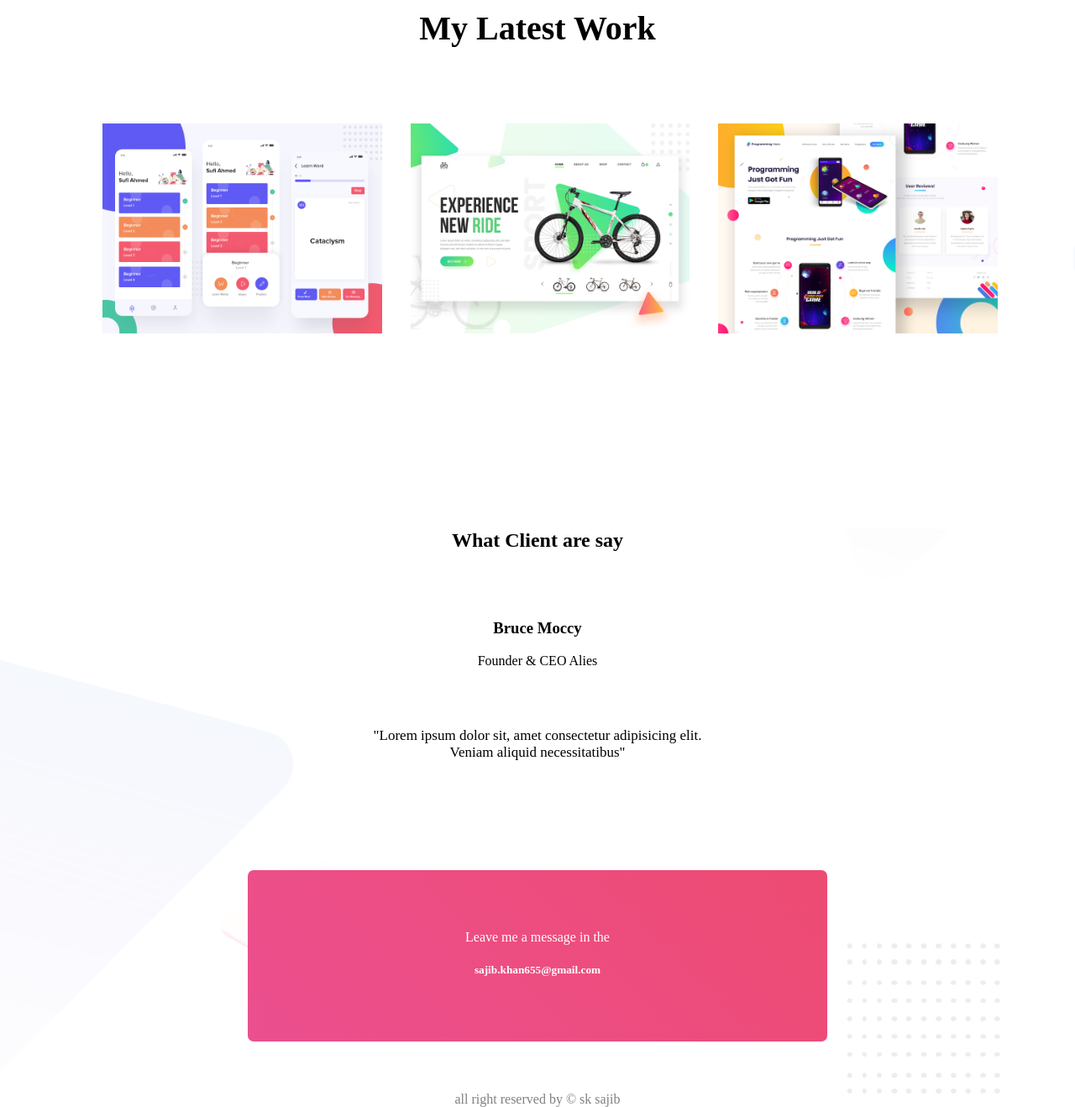
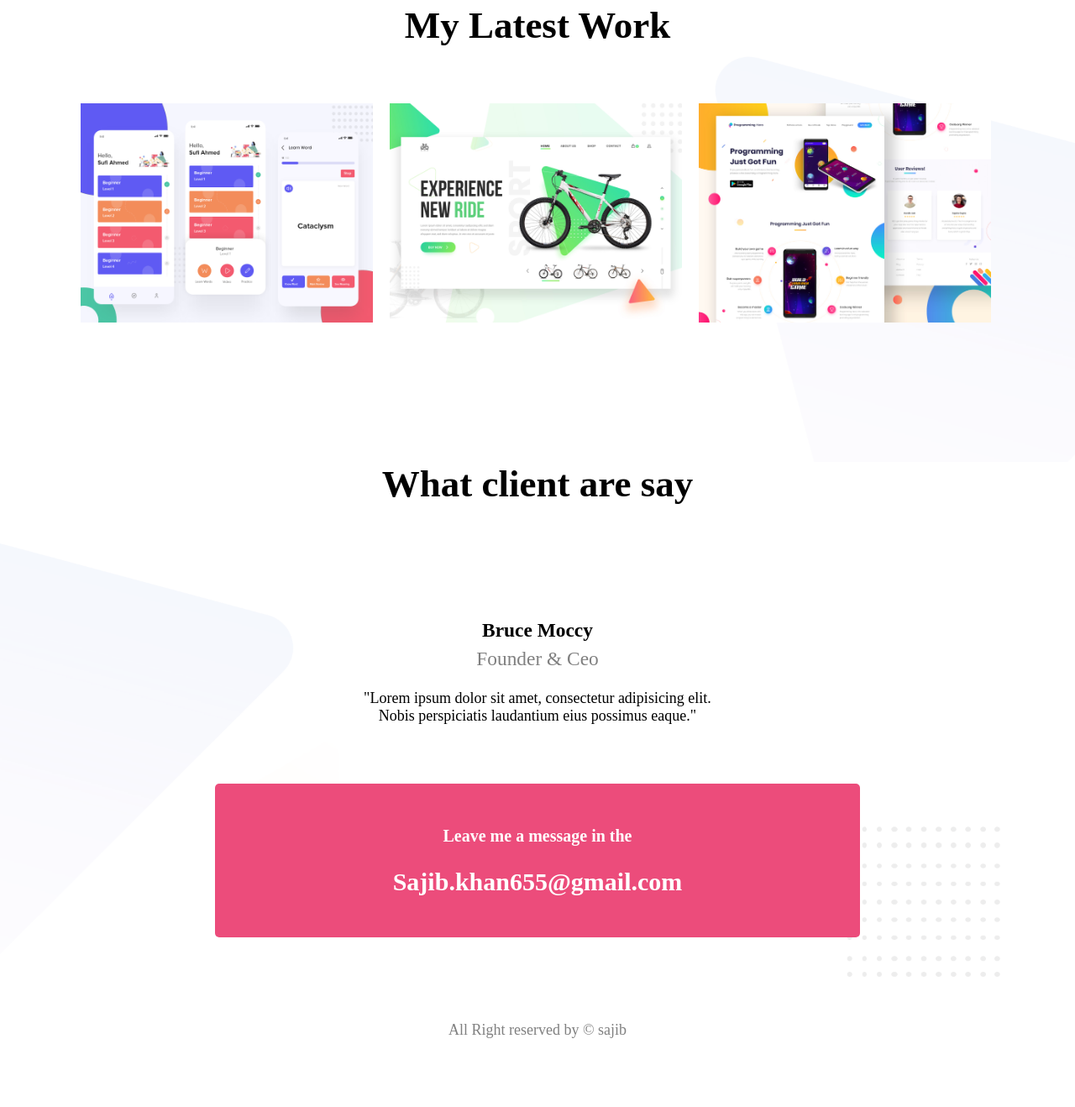
Before and after one commit to sk-sajib/personal-website, a plain HTML site: page index.html in a window 1280 px wide. Shown: the part 1440-2758 px from the top of the page at 84% size. After the commit the page ends 2677 px from the top, so only its background shows below. Drawn offline with Linux system fonts and the light colour scheme; a web font is replaced by a local one.

Commit message:
website done

```diff
--- a/index.html
+++ b/index.html
@@ -25,7 +25,7 @@
 
 <!--Hero area end -->
 
-
+<!--Bio area start -->
 <section class="biography-area">
 
     <div class="half-width biography-img">
@@ -39,38 +39,39 @@
     </div>
 
 </section>
+<!--Bio area End -->
 
+<!--Latest work section area start -->
+<section class="latest-work-area">
+    <h1>My Latest Work</h1>
 
-<section class="latest-work-section">
-
-    <h2>My Latest Work</h2>
-    <div class="img-division">
-        <img src="img/latest-work/work-1.png" alt="">
-        <img src="img/latest-work/work-2.jpg" alt="">
-        <img src="img/latest-work/work-3.jpg" alt="">
+    <div class="portfolio-work">
+        <img src="img/latest-work/work-1.png" alt="porfolio-1">
+        <img src="img/latest-work/work-2.jpg" alt="porfolio-2">
+        <img src="img/latest-work/work-3.jpg" alt="porfolio-3">
     </div>
-</section>
-
-
-<section class="footer-section">
-<h2>What Client are say</h2>
-<div class="client">
-    <h3>Bruce Moccy</h3>
-    <p>Founder & CEO Alies</p>
-</div>
-<div class="describe-me">
-    <p>"Lorem ipsum dolor sit, amet consectetur adipisicing elit. Veniam aliquid necessitatibus" </p>
-</div>
-<div class="contact">
-    <p>Leave me a message in the</p>
-    <h5>sajib.khan655@gmail.com</h5>
-</div>
-
-<p class="copyright-text">all right reserved by &copy; sk sajib</p>
 
 </section>
+<!--Latest work section area End -->
 
+<!--Footer section area start -->
 
+<section class="footer-section-area">
+    <h1>What client are say</h1>
+    <div class="footer-span-content">
+        <h3>Bruce Moccy</h3>
+        <h3 class="gray-text"><span>Founder & Ceo</span></h3>
+        <p>"Lorem ipsum dolor sit amet, consectetur adipisicing elit. <br> Nobis perspiciatis laudantium eius possimus eaque."</p>
+    </div>
+
+    <div class="contact">
+        <h4>Leave me a message in the</h4>
+        <h2>Sajib.khan655@gmail.com</h2>
+    </div>
+
+    <p class="copyright-text">All Right reserved by &copy; sajib </p>
+</section>
+<!--Footer section area End -->
 
 </body>
 </html>
--- a/style.css
+++ b/style.css
@@ -1,7 +1,17 @@
+@import url('https://fonts.googleapis.com/css2?family=Markazi+Text:wght@400;500;600;700&display=swap');
+
 body{
     margin: 0px;
+    font-family: 'Markazi Text', serif;
 }
 
+p{
+    font-size: 18px;
+}
+
+h1{
+    font-size: 45px;
+}
 section{
     height: 680px;
 }
@@ -12,12 +22,9 @@ section{
 }
 .special-text {
     color: #EC4C7A;
-    margin-top: 18px;
+    margin-top: -24px;
 }
 
-.hero-content h1 {
-    font-size: 45px;
-}
 
 .half-width {
     width: 40%;
@@ -26,6 +33,7 @@ section{
 
 .hero-img img {
     width: 100%;
+    margin-left: -32%;
 }
 
 .click-btn {
@@ -36,10 +44,14 @@ section{
     display: inline-block;
     padding: 10px 25px;
     border-radius: 3px;
+    font-size: 22px;
 }
 
+.click-btn:hover{
+    background: linear-gradient(145deg,#B1496D, #EC4F8E );
+}
 .hero-content {
-    margin-left: 12%;
+    margin-left: 19%;
     margin-top: 11%;
 }
 
@@ -52,7 +64,9 @@ section{
 }
 
 .biography-img img {
-    width: 100%;
+    width: 70%;
+    margin-left: 30%;
+    padding-top: 20%;
 }
 
 .biography-content {
@@ -60,57 +74,71 @@ section{
     margin-top: 15%;
 }
 
-.latest-work-section {
-    height: 600px;
-    text-align: center;
+.latest-work-area {
+    background-image: url(img/latest-work-bg.png);
+    background-repeat: no-repeat;
     background-size: cover;
-    background: url(img/latest-work-bg.png);
-    background-repeat: no-repeat;
+    background-position: bottom;
+}
+
+.portfolio-work img {
+    width: 29%;
+    margin-left: 16px;
 
 }
-.latest-work-section h2{
-    margin: 90px;
-    font-size: 40px;
+.portfolio-work img:hover {
+    box-shadow: 5px 7px 27px grey;
 }
 
-.img-division img{
-    width: 26%;
-    margin-left: 30px;
+.portfolio-work img:hover{
+    box-shadow: 5px 7px 27px grey;
+
 }
-.footer-section{
+
+.latest-work-area h1 {
     text-align: center;
+    margin-bottom: 67px;
+    margin-top: 84px;
+}
+
+.portfolio-work {
+    margin-left: 80px;
+}
+
+
+.footer-section-area {
+    text-align: center;
+    font-size: 20px;
+    background-image: url(img/footer-bg.png);
     background-size: cover;
-    background-image: url(img/footer-bg.png);
-    background-repeat: no-repeat;
+    background-position: center;
+    margin-top: -171px;
 }
-.client{
-    margin-top: 80px;
+
+
+
+.footer-span-content {
+    margin-top: 135px;
 }
-.describe-me{
-    margin: auto;
-    width: 400px;
-    margin-bottom: 130px;
+
+
+.gray-text {
+    margin-top: -17px;
+    font-weight: 500;
+    color: gray;
 }
-.describe-me p{
-    font-size: 17px;
-    color: black;
+
+.contact {
+    background: #EC4C7B;
+    color: white;
+    padding: 24px;
+    margin-left: 20%;
+    margin-right: 20%;
+    border-radius: 5px;
     margin-top: 70px;
-    font-weight: 500;
-}
-.contact{
-    margin: auto;
-    background: linear-gradient(45deg, #ec4f8f, #ed4b72);
-    width: 450px;
-    padding: 55px 120px;
-    border-radius: 7px;
-    color: white;
-}
-.contact p{
-    margin-bottom: 2px;
-    color: white;
 }
 
 .copyright-text {
     color: gray;
-    margin-top: 60px;
+    margin-top: 100px;
 }
```
